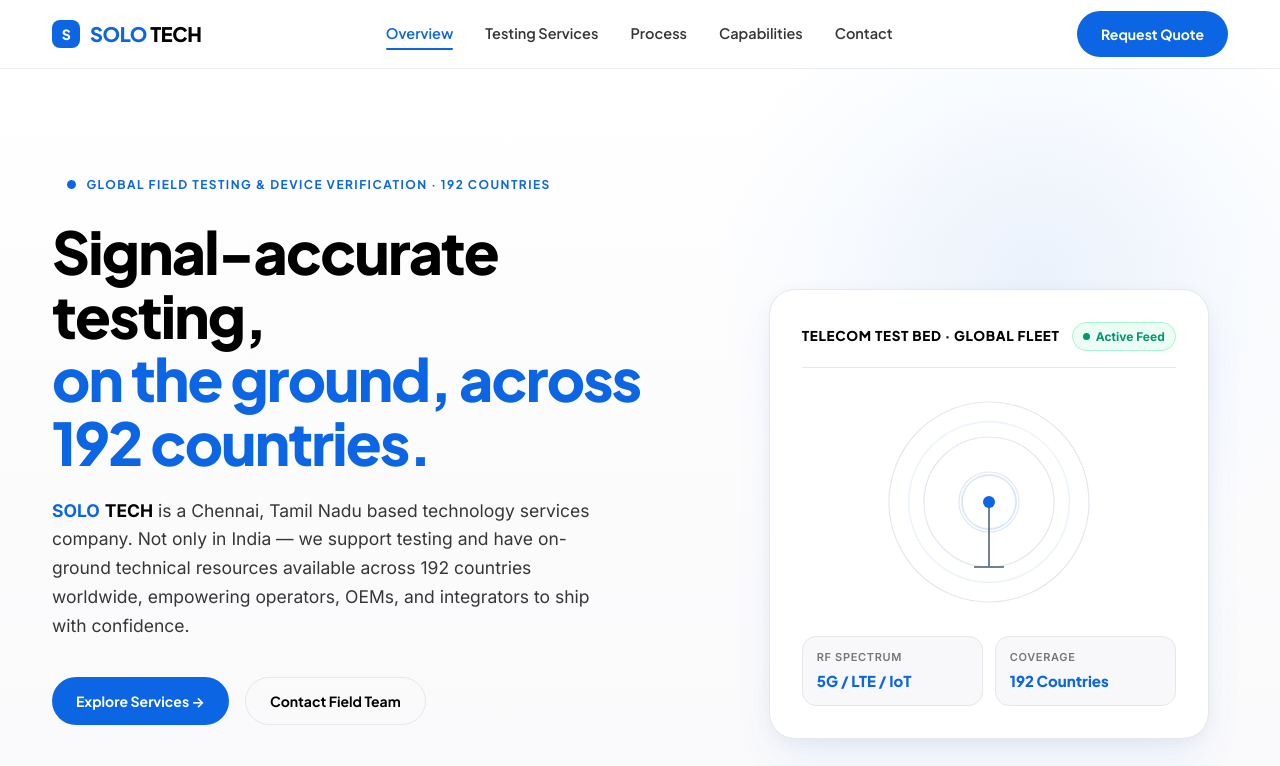
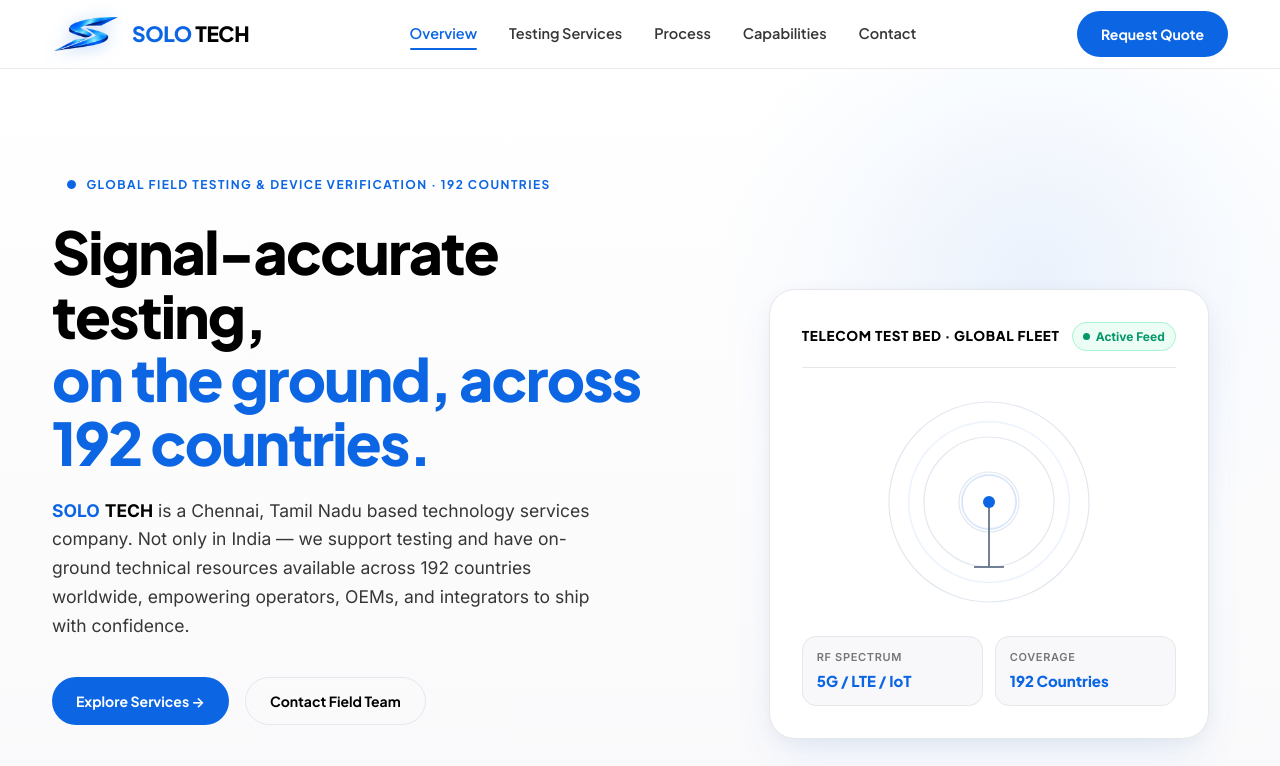
Before and after one commit to Ajay-batman/SOLO-Tech, a website: page index.html in a window 1280 px wide. Shown: the top 766 px of the page. Drawn offline with Linux system fonts and the light colour scheme.

Commit message:
updated the logo

```diff
--- a/index.html
+++ b/index.html
@@ -8,7 +8,8 @@
   <meta name="theme-color" content="#ffffff">
 
   <!-- Favicon -->
-  <link rel="icon" type="image/svg+xml" href="assets/favicon.svg">
+  <link rel="icon" type="image/png" href="assets/favicon.png">
+  <link rel="apple-touch-icon" href="assets/favicon.png">
 
   <!-- Google Fonts: Plus Jakarta Sans & Inter -->
   <link rel="preconnect" href="https://fonts.googleapis.com">
@@ -24,7 +25,7 @@
   <header class="s-header">
     <div class="s-container s-nav">
       <a href="#top" class="s-logo" aria-label="SOLO TECH Home">
-        <span class="s-logo-mark">S</span>
+        <img src="assets/solo-tech-icon-trans.png" alt="SOLO TECH Emblem" class="s-logo-icon">
         <span><span class="brand-solo">SOLO</span> <span class="brand-tech">TECH</span></span>
       </a>
 
@@ -609,7 +610,10 @@
     <div class="s-container">
       <div class="s-footer-top">
         <div class="s-footer-brand">
-          <h4><span class="brand-solo">SOLO</span> <span class="brand-tech">TECH</span></h4>
+          <div class="s-footer-logo-wrap">
+            <img src="assets/solo-tech-icon-trans.png" alt="SOLO TECH Logo" class="s-footer-logo-icon">
+            <h4><span class="brand-solo">SOLO</span> <span class="brand-tech">TECH</span></h4>
+          </div>
           <p>Signal-accurate field testing, device verification, and global resource deployment based in Chennai, Tamil Nadu, India. Supporting testing across 192 countries worldwide.</p>
         </div>
         <div class="s-footer-col">
--- a/samsung-style.css
+++ b/samsung-style.css
@@ -151,13 +151,27 @@ ul {
 .s-logo {
   display: flex;
   align-items: center;
-  gap: 10px;
+  gap: 12px;
   font-family: var(--s-font-head);
   font-weight: 800;
-  font-size: 20px;
+  font-size: 21px;
   letter-spacing: -0.02em;
   color: var(--s-text-primary);
   text-decoration: none;
+  transition: opacity 0.2s ease;
+}
+
+.s-logo:hover {
+  opacity: 0.9;
+}
+
+.s-logo-icon {
+  height: 38px;
+  width: auto;
+  max-width: 68px;
+  object-fit: contain;
+  display: block;
+  filter: drop-shadow(0 2px 8px rgba(12, 102, 228, 0.25));
 }
 
 .brand-solo {
@@ -170,17 +184,23 @@ ul {
   font-weight: 800;
 }
 
-.s-logo-mark {
-  width: 28px;
-  height: 28px;
-  background: var(--s-blue-primary);
-  border-radius: 8px;
+.s-footer-logo-wrap {
   display: flex;
   align-items: center;
-  justify-content: center;
-  color: #fff;
-  font-weight: 800;
-  font-size: 14px;
+  gap: 12px;
+  margin-bottom: 12px;
+}
+
+.s-footer-logo-wrap h4 {
+  margin-bottom: 0 !important;
+}
+
+.s-footer-logo-icon {
+  height: 30px;
+  width: auto;
+  max-width: 54px;
+  object-fit: contain;
+  filter: drop-shadow(0 2px 6px rgba(12, 102, 228, 0.2));
 }
 
 .s-logo-tag {
```
Also changed, not shown: samsung.html (+7 -3 lines), assets/favicon.png (added), assets/solo-tech-icon-trans.png (added), assets/solo-tech-icon.png (added), assets/solo-tech-logo-trans.png (added), assets/solo-tech-logo.png (added), solo-tech.logo.jpeg (added).
